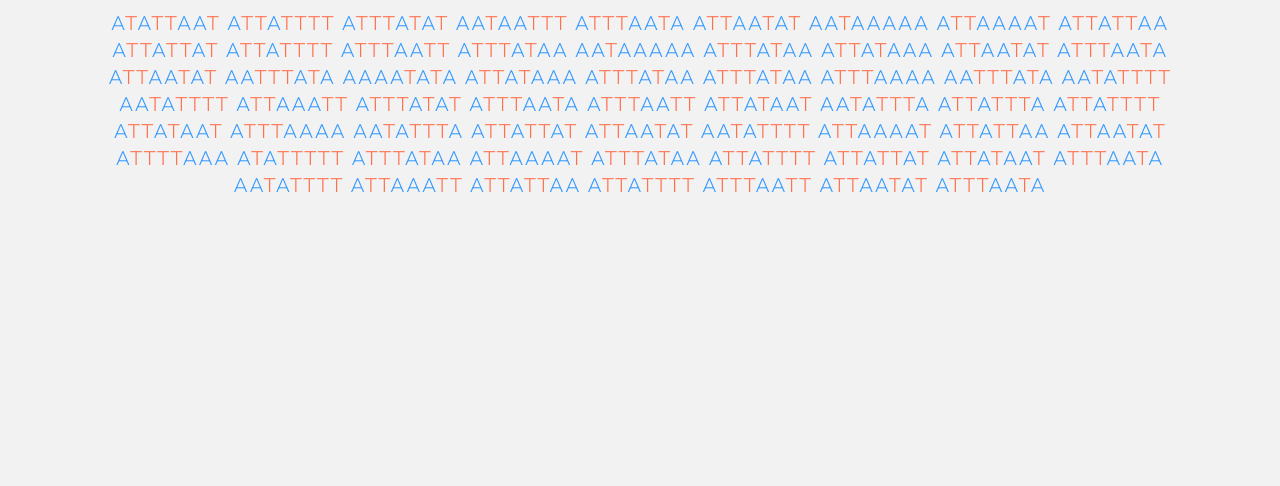
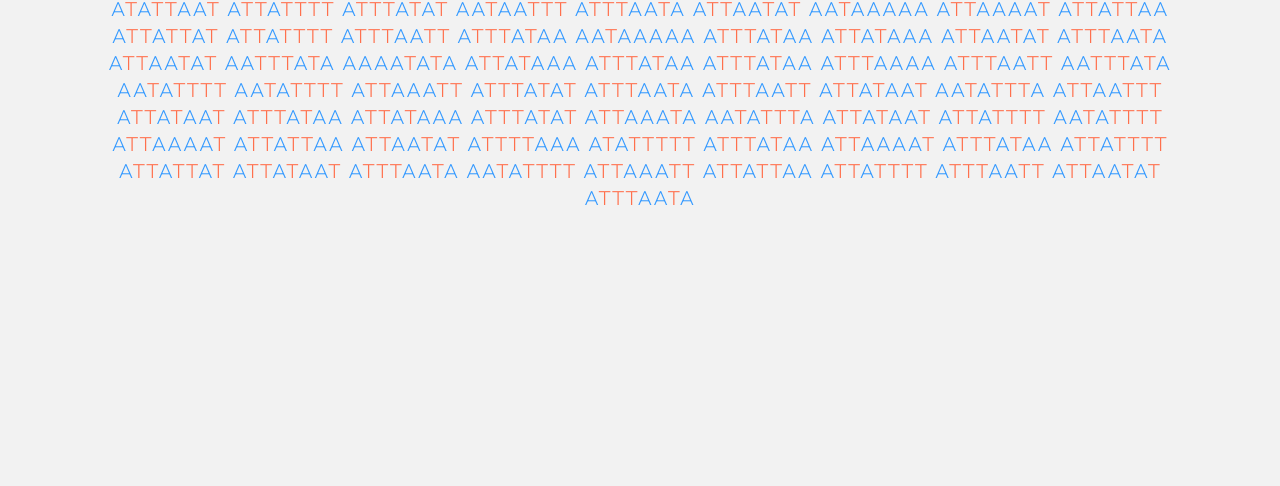
Before and after one commit to Cursi/Cursi.github.io, a plain HTML site: page index.html in a window 1280 px wide. Shown: the part 314-800 px from the top of the page. Drawn offline with Linux system fonts and the light colour scheme.

Commit message:
Add files via upload

```diff
--- a/index.html
+++ b/index.html
@@ -26,7 +26,7 @@
 <br>
 
 <div id="binary" class="center_beautiful">
-ATATTAAT ATTATTTT ATTTATAT AATAATTT ATTTAATA ATTAATAT AATAAAAA ATTAAAAT ATTATTAA ATTATTAT ATTATTTT ATTTAATT ATTTATAA AATAAAAA ATTTATAA ATTATAAA ATTAATAT ATTTAATA ATTAATAT AATTTATA AAAATATA ATTATAAA ATTTATAA ATTTATAA ATTTAAAA AATTTATA AATATTTT AATATTTT ATTAAATT ATTTATAT ATTTAATA ATTTAATT ATTATAAT AATATTTA ATTATTTA ATTATTTT ATTATAAT ATTTAAAA AATATTTA ATTATTAT ATTAATAT AATATTTT ATTAAAAT ATTATTAA ATTAATAT ATTTTAAA ATATTTTT ATTTATAA ATTAAAAT ATTTATAA ATTATTTT ATTATTAT ATTATAAT ATTTAATA AATATTTT ATTAAATT ATTATTAA ATTATTTT ATTTAATT ATTAATAT ATTTAATA
+ATATTAAT ATTATTTT ATTTATAT AATAATTT ATTTAATA ATTAATAT AATAAAAA ATTAAAAT ATTATTAA ATTATTAT ATTATTTT ATTTAATT ATTTATAA AATAAAAA ATTTATAA ATTATAAA ATTAATAT ATTTAATA ATTAATAT AATTTATA AAAATATA ATTATAAA ATTTATAA ATTTATAA ATTTAAAA ATTTAATT AATTTATA AATATTTT AATATTTT ATTAAATT ATTTATAT ATTTAATA ATTTAATT ATTATAAT AATATTTA ATTAATTT ATTATAAT ATTTATAA ATTATAAA ATTTATAT ATTAAATA AATATTTA ATTATAAT ATTATTTT AATATTTT ATTAAAAT ATTATTAA ATTAATAT ATTTTAAA ATATTTTT ATTTATAA ATTAAAAT ATTTATAA ATTATTTT ATTATTAT ATTATAAT ATTTAATA AATATTTT ATTAAATT ATTATTAA ATTATTTT ATTTAATT ATTAATAT ATTTAATA
 </div>
 
 </div>
```
